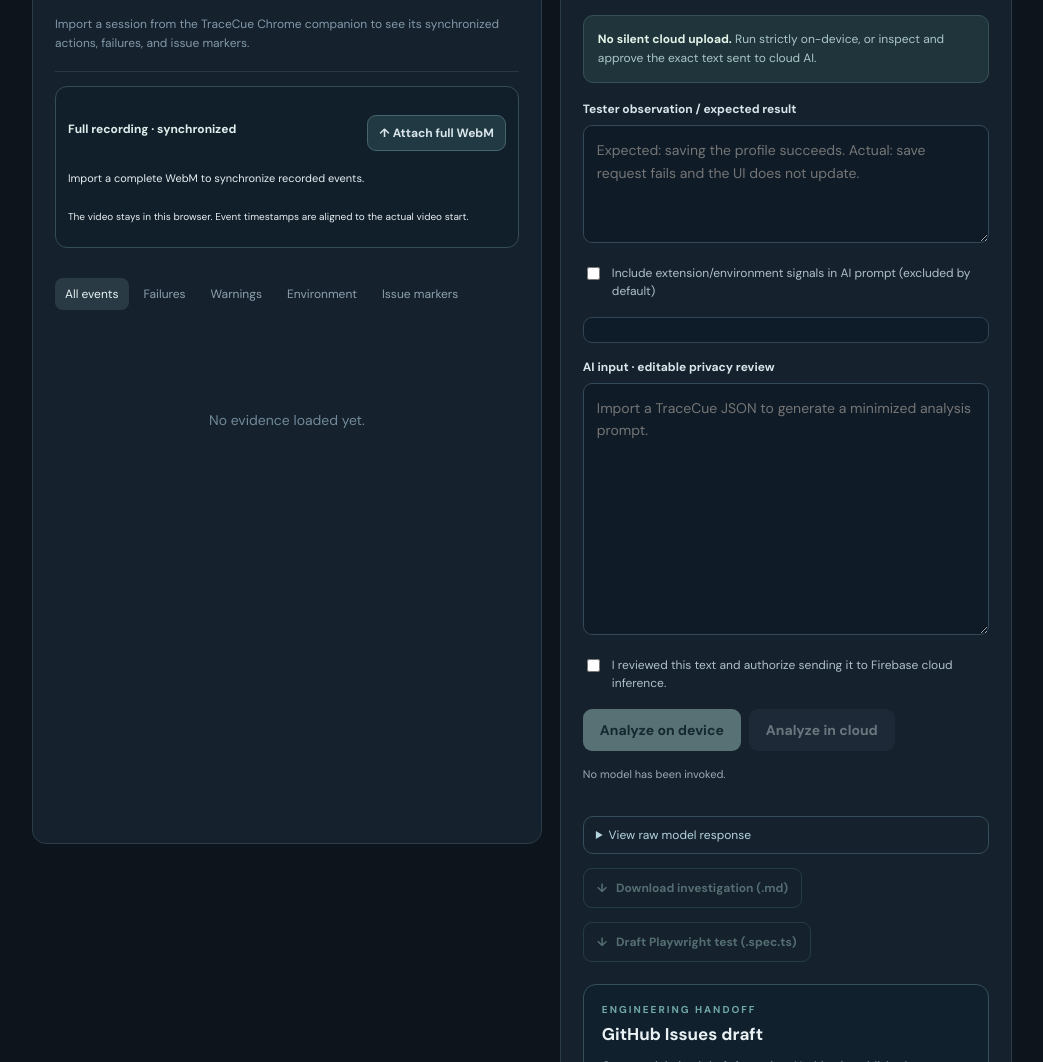
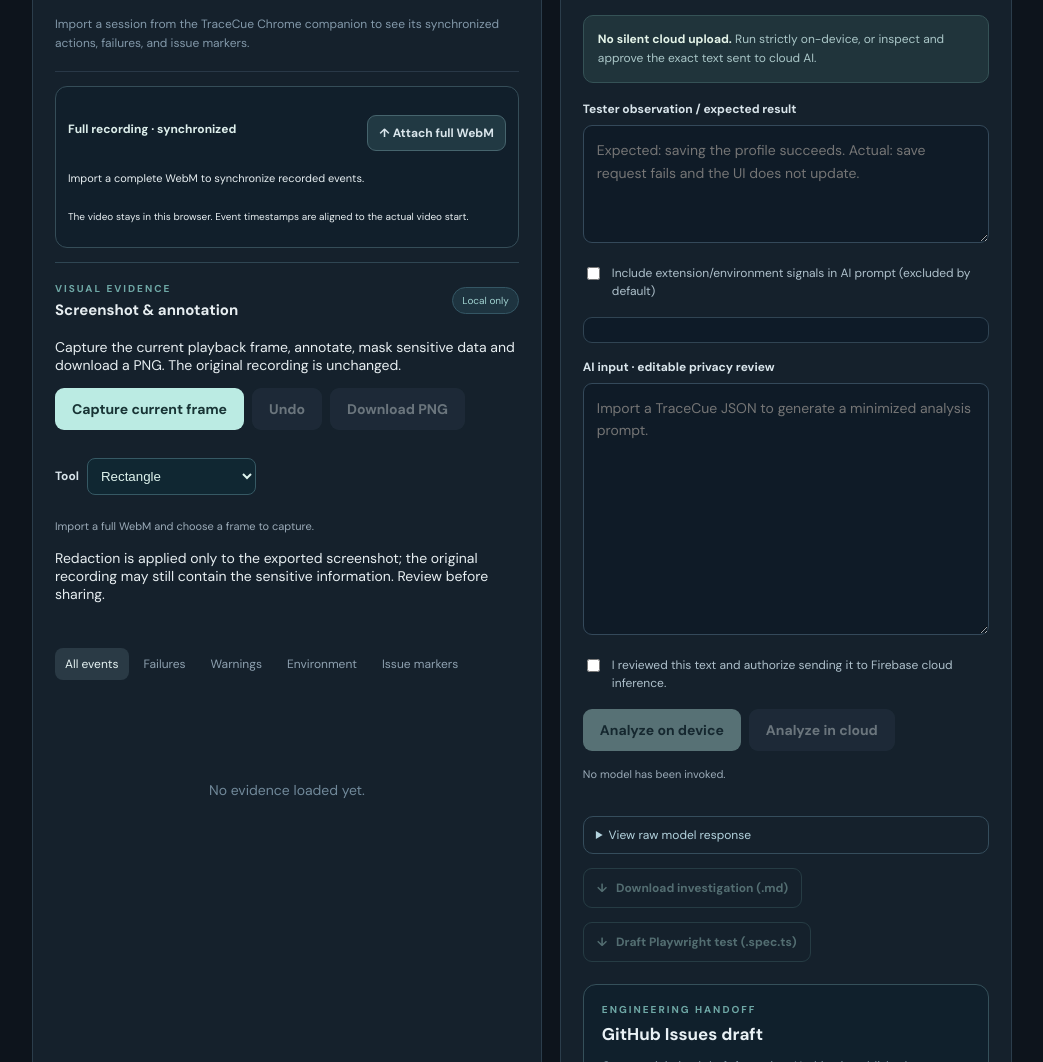
Before and after one commit to victorkay97/TraceCue, a website built with Vite: page studio/index.html in a window 1280 px wide. Shown: the part 1555-2617 px from the top of the page, without its empty margins (230-1273 px from the left). Built offline with nearby package versions, Linux system fonts and the light colour scheme; some packages are replaced by stand-ins of ours; no server answers.

Commit message:
feat: embed local video screenshot and annotation workspace in Studio

```diff
--- a/studio/src/main.js
+++ b/studio/src/main.js
@@ -10,6 +10,7 @@ import {evaluateReproduction} from "./repro-audit.js";
 import {sanitizeForAI} from "./evidence-intelligence.js";
 import {scopedEvidence} from "./issue-scope.js";
 import {mountQaWorkspace} from "./query-workspace.js";
+import {createFrameAnnotator} from "./frame-annotator.js";
 
 let session = null;
 let analysis = null;
@@ -39,7 +40,7 @@ app.innerHTML = [
         '<div id="sessionMeta" class="meta">Import a session from the TraceCue Chrome companion to see its synchronized actions, failures, and issue markers.</div>',
         '<div class="video-inspector"><div class="video-top"><strong>Full recording · synchronized</strong><label class="video-upload">↑ Attach full WebM<input id="videoUpload" type="file" accept="video/webm,.webm" hidden></label></div>',
         '<p id="videoStatus" class="muted">Import a complete WebM to synchronize recorded events.</p><video id="fullVideo" controls playsinline hidden></video>',
-        '<div class="video-markers" id="videoMarkers"></div><p class="muted small">The video stays in this browser. Event timestamps are aligned to the actual video start.</p></div>',
+        '<div class="video-markers" id="videoMarkers"></div><p class="muted small">The video stays in this browser. Event timestamps are aligned to the actual video start.</p></div><section class="frame-annotator" id="frameAnnotator"></section>',
         '<div class="tabs"><button data-view="all" class="selected">All events</button><button data-view="errors">Failures</button><button data-view="warnings">Warnings</button><button data-view="environment">Environment</button><button data-view="markers">Issue markers</button></div>',
         '<div id="timeline" class="timeline"><div class="empty">No evidence loaded yet.</div></div></section>',
         '<section class="panel" id="intelligence"><div class="panel-head"><div><span class="eyebrow">FIREBASE AI LOGIC</span><h2>Investigation workspace</h2></div><span class="badge">Hybrid AI</span></div>',
@@ -83,6 +84,7 @@ app.innerHTML = [
 const $ = id => document.getElementById(id);
 const noHtml = (tag,cls,value) => {const el=document.createElement(tag);el.className=cls;el.textContent=value;return el;};
 const videoInspector=createVideoInspector({video:$("fullVideo"),upload:$("videoUpload"),status:$("videoStatus"),markers:$("videoMarkers")});
+const annotator=createFrameAnnotator($("frameAnnotator"),{video:$("fullVideo"),getSession:()=>session});
 const qaWorkspace=mountQaWorkspace($("queryWorkspace"),{
   getSession:()=>session,hasFirebase,
   seek:event=>videoInspector.seek(event),
@@ -178,6 +180,7 @@ function applyReport(data){
     for(const id of ["reproPreconditions","reproExpected","reproActual"])$(id).value="";
     for(const id of ["reproSteps","reproRetest","reproPrivacy","reproAuthorized"])$(id).checked=false;
     videoInspector.configure(data);
+    annotator.clear();
     qaWorkspace.refresh();
     const s=summarize(data);
     $("events").textContent=s.events;
--- a/studio/src/styles.css
+++ b/studio/src/styles.css
@@ -66,3 +66,12 @@
 .video-query input[type=checkbox]{width:auto}
 .video-query button{justify-self:start}
 @media(max-width:760px){.query-grid{grid-template-columns:1fr}}
+
+/* Image annotations are rendered locally from user-selected video frames. */
+.frame-annotator{margin-top:14px;border-top:1px solid #2f4653;padding:15px 0}
+.frame-annotator .panel-head h3{font-size:15px;margin:4px 0}
+.frame-annotator .annotation-tools{display:flex;gap:10px;align-items:center;margin:12px 0}
+.frame-annotator .annotation-tools label{display:flex;gap:8px;align-items:center;font-size:12px}
+.frame-annotator select{padding:9px;color:#def3ed;background:#102732;border:1px solid #365964;border-radius:8px}
+.frame-annotator canvas{width:100%;height:auto;max-height:400px;object-fit:contain;cursor:crosshair;touch-action:none;border:1px solid #395967;border-radius:10px;background:#0a1017}
+.frame-annotator .actions{flex-wrap:wrap;margin-top:12px}
```
